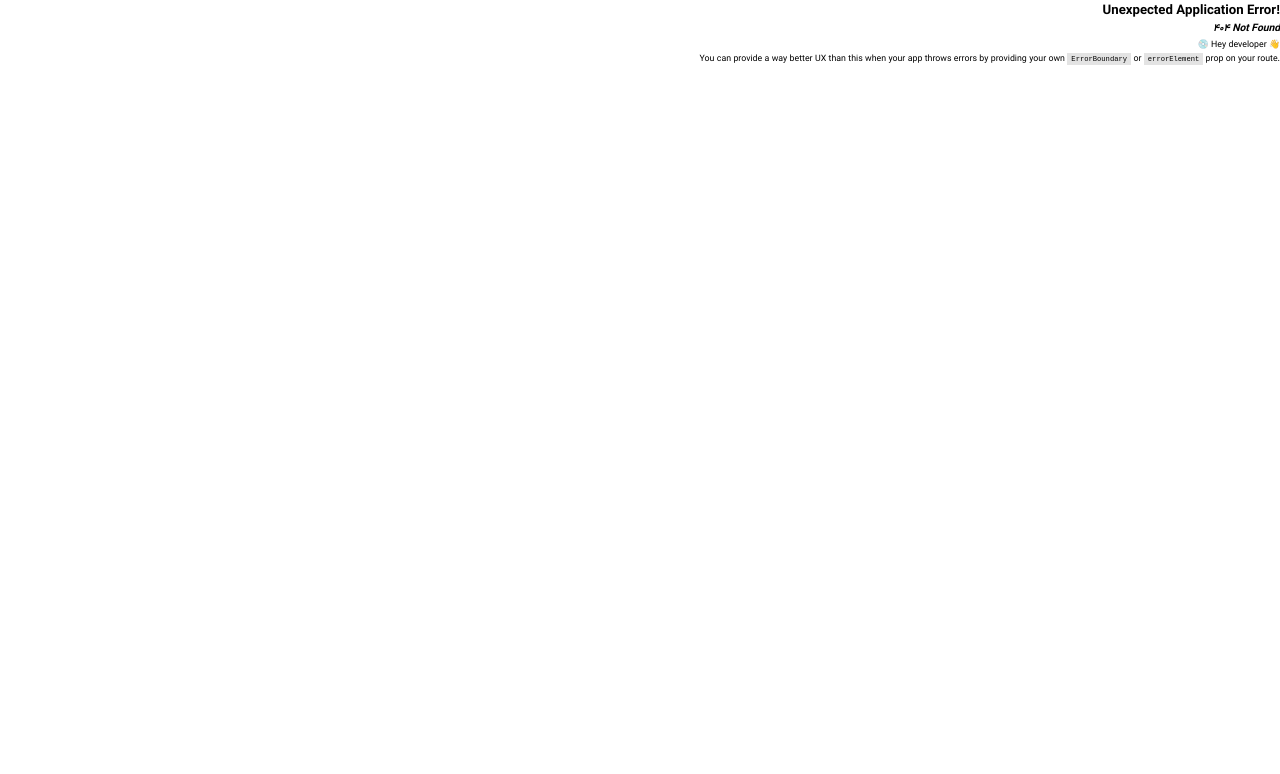
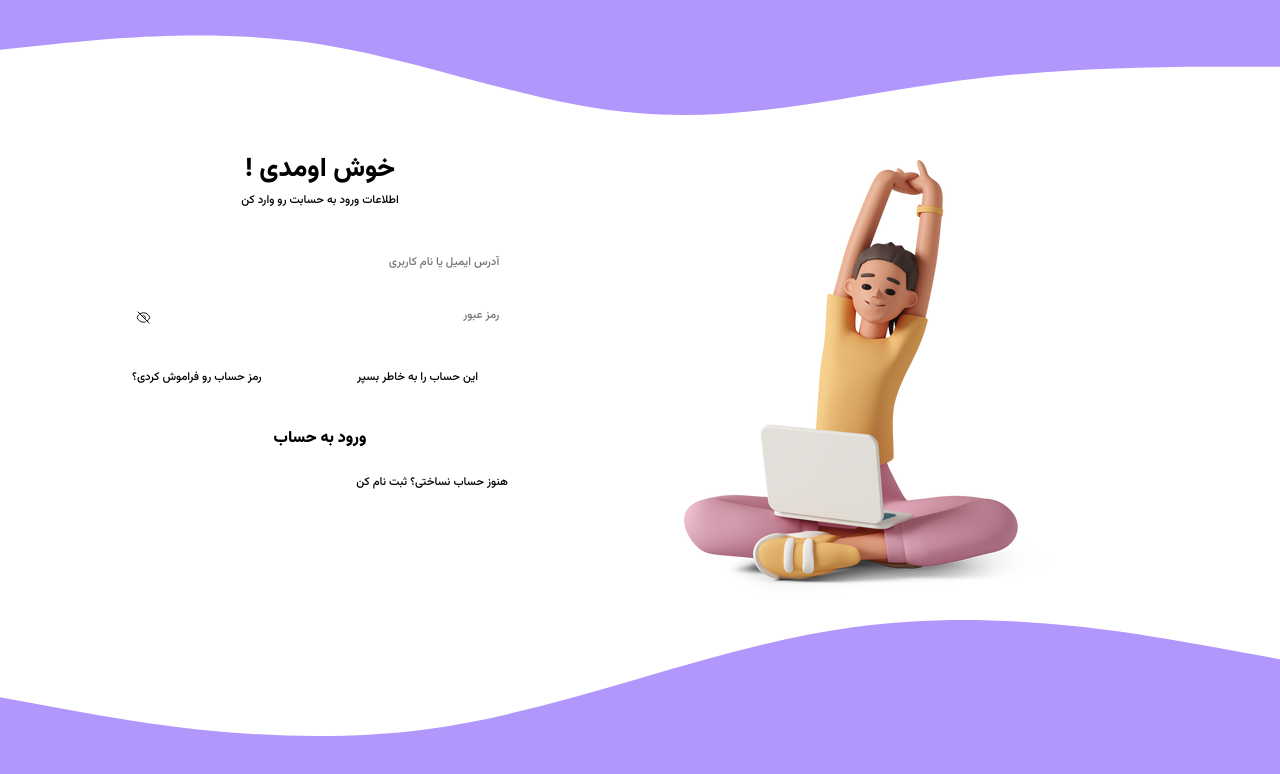
Before and after one commit to Mori30r/QuizBox, a React (Vite) app in the folder react/: page /login in a window 1280 px wide. Before the commit this address had no page. Shown: the top 774 px of the page. Built offline with nearby package versions, Linux system fonts and the light colour scheme.

Commit message:
Create LoginPage

```diff
--- /dev/null
+++ b/react/src/pages/Login.jsx
@@ -0,0 +1,122 @@
+import { styled } from "styled-components";
+
+import Girl from "../assets/images/girl.png";
+import Heading from "../ui/Heading";
+import SubHeading from "../ui/SubHeading";
+import Input from "../ui/Input";
+import Check from "../ui/Check";
+import Row from "./../ui/Row";
+import Button from "./../ui/Button";
+
+const StyledLogin = styled.div``;
+
+const Header = styled.header`
+    display: flex;
+    flex-direction: column;
+    align-items: center;
+    margin-bottom: 2rem;
+`;
+
+const Container = styled.div`
+    display: grid;
+    grid-template-columns: 1fr 1fr;
+`;
+
+const LoginForm = styled.div`
+    height: 80dvh;
+    display: flex;
+    flex-direction: column;
+    justify-content: center;
+    padding: 0 15rem;
+`;
+
+const Form = styled.form`
+    display: flex;
+    flex-direction: column;
+    gap: 2rem;
+`;
+
+const ImageContainer = styled.div`
+    position: relative;
+`;
+
+const Image = styled.img`
+    position: absolute;
+    z-index: 1;
+    top: 20dvh;
+    left: 5rem;
+`;
+
+function Login() {
+    return (
+        <StyledLogin>
+            <WaveTop />
+            <Container>
+                <LoginForm>
+                    <Form>
+                        <Header>
+                            <Heading>! خوش اومدی</Heading>
+                            <SubHeading>
+                                اطلاعات ورود به حسابت رو وارد کن
+                            </SubHeading>
+                        </Header>
+                        <Input shape="underline">
+                            آدرس ایمیل یا نام کاربری
+                        </Input>
+                        <Input type="password" shape="underline" password>
+                            رمز عبور
+                        </Input>
+                        <Row>
+                            <SubHeading>رمز حساب رو فراموش کردی؟</SubHeading>
+                            <Check id="remember">
+                                این حساب را به خاطر بسپر
+                            </Check>
+                        </Row>
+                        <Button type="primary">ورود به حساب</Button>
+                        <SubHeading>هنوز حساب نساختی؟ ثبت نام کن</SubHeading>
+                    </Form>
+                </LoginForm>
+                <ImageContainer>
+                    <Image src={Girl} />
+                </ImageContainer>
+            </Container>
+            <WaveBottom />
+        </StyledLogin>
+    );
+}
+
+const TopSvg = styled.svg`
+    position: absolute;
+    top: 0;
+    left: 0;
+`;
+
+function WaveTop() {
+    return (
+        <TopSvg viewBox="0 0 1280 115">
+            <path
+                d="M0 49.7562L53 44.1316C107 38.9396 213 27.6904 320 44.1316C427 61.0054 533 105.137 640 113.358C747 122.011 853 94.3204 960 80.4752C1067 66.63 1173 66.63 1227 66.63H1280V0H1227C1173 0 1067 0 960 0C853 0 747 0 640 0C533 0 427 0 320 0C213 0 107 0 53 0H0V49.7562Z"
+                fill="#B197FC"
+            />
+        </TopSvg>
+    );
+}
+
+const BottomSvg = styled.svg`
+    position: absolute;
+    bottom: 0;
+    left: 0;
+`;
+
+function WaveBottom() {
+    return (
+        <BottomSvg viewBox="0 0 1280 180">
+            <path
+                d="M0 77.2198L71 90.2049C142 103.19 284 128.161 427 109.183C569 90.2049 711 26.2782 853 7.29993C996 -12.6772 1138 13.2931 1209 26.2782L1280 39.2633V269H1209C1138 269 996 269 853 269C711 269 569 269 427 269C284 269 142 269 71 269H0V77.2198Z"
+                fill="#B197FC"
+            />
+        </BottomSvg>
+    );
+}
+
+export default Login;
--- a/react/src/pages/ProfileEdit.jsx
+++ b/react/src/pages/ProfileEdit.jsx
@@ -104,23 +104,40 @@ function ProfileEdit() {
             </Header>
             <Form onSubmit={handleSubmit(HandleForm)}>
                 <Container>
-                    <Input register={{ ...register("lname") }}>
+                    <Input shape="normal" register={{ ...register("lname") }}>
                         نام خانوادگی
                     </Input>
-                    <Input register={{ ...register("fname") }}>نام</Input>
-                    <Input register={{ ...register("username") }} fullWidth>
+                    <Input shape="normal" register={{ ...register("fname") }}>
+                        نام
+                    </Input>
+                    <Input
+                        shape="normal"
+                        register={{ ...register("username") }}
+                        fullWidth
+                    >
                         نام کاربری
                     </Input>
-                    <Input register={{ ...register("major") }}>
+                    <Input shape="normal" register={{ ...register("major") }}>
                         رشته تحصیلی
                     </Input>
-                    <Input register={{ ...register("university") }}>
+                    <Input
+                        shape="normal"
+                        register={{ ...register("university") }}
+                    >
                         دانشگاه
                     </Input>
-                    <Input register={{ ...register("email") }} fullWidth>
+                    <Input
+                        shape="normal"
+                        register={{ ...register("email") }}
+                        fullWidth
+                    >
                         آدرس ایمیل
                     </Input>
-                    <Input register={{ ...register("phone") }} fullWidth>
+                    <Input
+                        shape="normal"
+                        register={{ ...register("phone") }}
+                        fullWidth
+                    >
                         شماره همراه
                     </Input>
                     <Button type="primary">اعمال تغییرات</Button>
--- a/react/src/styles/GlobalStyles.jsx
+++ b/react/src/styles/GlobalStyles.jsx
@@ -114,6 +114,44 @@ const GlobalStyles = styled.createGlobalStyle`
         background: var(--color-purple-400);
         border-radius: 25px;
     }
+
+    input[type="checkbox"] {
+        -webkit-appearance: none;
+        appearance: none;
+        background-color: #fff;
+        margin: 0;
+
+        width: 1.4rem;
+        height: 1.4rem;
+        border: 0.2rem solid var(--color-purple-100);
+        border-radius: 0.15rem;
+        transform: translateY(-0.075rem);
+
+        display: grid;
+        place-content: center;
+
+        &::before {
+            content: "";
+            width: 1rem;
+            height: 1rem;
+            transform: scale(0);
+            transition: 0.1s transform ease-in-out;
+            background-color: var(--color-purple-200);
+            transform-origin: bottom left;
+            clip-path: polygon(
+                14% 44%,
+                0 65%,
+                50% 100%,
+                100% 16%,
+                80% 0%,
+                43% 62%
+            );
+        }
+
+        &:checked::before {
+            transform: scale(1);
+        }
+    }
 `;
 
 export default GlobalStyles;
--- a/react/src/ui/Button.jsx
+++ b/react/src/ui/Button.jsx
@@ -3,7 +3,7 @@ import { breakPoint4 } from "../constants/breakpoints";
 
 const types = {
     primary: css`
-        font-size: 1.5rem;
+        font-size: 1.8rem;
         background-color: var(--color-purple-200);
         color: var(--color-purple-0);
 
--- /dev/null
+++ b/react/src/ui/Check.jsx
@@ -0,0 +1,26 @@
+import { styled } from "styled-components";
+
+const StyledCheck = styled.div`
+    display: flex;
+    justify-content: flex-end;
+    align-items: center;
+    gap: 2rem;
+    margin: 2rem 0;
+`;
+
+const Label = styled.label`
+    font-size: 1.3rem;
+    font-weight: 500;
+    color: var(--color-grey-300);
+`;
+
+function Check({ children, id, register }) {
+    return (
+        <StyledCheck>
+            <Label htmlFor={id}>{children}</Label>
+            <input {...register} id={id} type="checkbox" />
+        </StyledCheck>
+    );
+}
+
+export default Check;
--- a/react/src/ui/Input.jsx
+++ b/react/src/ui/Input.jsx
@@ -1,4 +1,6 @@
-import { styled } from "styled-components";
+import { css, styled } from "styled-components";
+import { HiOutlineEye, HiOutlineEyeSlash } from "react-icons/hi2";
+import { useState } from "react";
 
 const InputContainer = styled.div`
     position: relative;
@@ -9,36 +11,106 @@ const InputContainer = styled.div`
     direction: rtl;
 `;
 
+const labelTypes = {
+    underline: css`
+        font-size: 1.2rem;
+        display: none;
+        color: var(--color-grey-300);
+    `,
+    normal: css`
+        font-size: 1.5rem;
+        color: var(--color-purple-0);
+    `,
+};
+
 const Label = styled.label`
-    font-size: 1.6rem;
     font-weight: 600;
     margin-bottom: 0.5rem;
-    color: var(--color-grey-0);
+    ${(props) => labelTypes[props.shape]}
 `;
 
+const inputTypes = {
+    underline: css`
+        background-color: "";
+        border: none;
+        border-radius: 0;
+        border-bottom: solid 1px var(--color-grey-300);
+
+        &:focus {
+            color: var(--color-grey-500);
+        }
+    `,
+    normal: css`
+        background-color: var(--color-purple-0);
+        border-radius: 6px;
+        border: none;
+
+        &:focus {
+            color: var(--color-grey-500);
+            background-color: var(--color-grey-100);
+        }
+    `,
+};
+
 const StyledInput = styled.input`
-    background-color: var(--color-purple-0);
     height: 4rem;
     font-size: 1.3rem;
     font-weight: 500;
     color: var(--color-grey-300);
-    border: none;
-    border-radius: 6px;
     padding: 1rem;
     transition: all 0.2s;
+    width: 100%;
+    ${(props) => inputTypes[props.shape]}
 
     &:focus {
         outline: none;
-        color: var(--color-grey-500);
-        background-color: var(--color-grey-100);
     }
 `;
 
-function Input({ id, children, fullWidth, register }) {
+const Icon = styled.div`
+    position: absolute;
+    left: 0.5rem;
+    top: 50%;
+    transform: translateY(-25%);
+`;
+
+const Container = styled.div`
+    position: relative;
+`;
+
+function Input({ id, children, fullWidth, register, type, shape }) {
+    const [isHidden, setIsHidden] = useState(true);
     return (
         <InputContainer $fullWidth={fullWidth}>
-            <Label htmlFor={id}>{children}</Label>
-            <StyledInput {...register} id={id} />
+            <Label htmlFor={id} shape={shape} type={type}>
+                {children}
+            </Label>
+            <Container>
+                <StyledInput
+                    {...register}
+                    placeholder={shape === "underline" && children}
+                    shape={shape}
+                    id={id}
+                    type={type === "password" ? isHidden && "password" : type}
+                />
+                <Icon onClick={() => setIsHidden((isHidden) => !isHidden)}>
+                    {type === "password" && (
+                        <>
+                            {isHidden ? (
+                                <HiOutlineEyeSlash
+                                    color="var(--color-purple-400)"
+                                    size={15}
+                                />
+                            ) : (
+                                <HiOutlineEye
+                                    color="var(--color-purple-400)"
+                                    size={15}
+                                />
+                            )}
+                        </>
+                    )}
+                </Icon>
+            </Container>
         </InputContainer>
     );
 }
--- a/react/src/ui/SubHeading.jsx
+++ b/react/src/ui/SubHeading.jsx
@@ -8,8 +8,12 @@ const StyledSubHeading = styled.p`
             : "var(--color-grey-300)"};
 `;
 
-function SubHeading({ children, type }) {
-    return <StyledSubHeading type={type}>{children}</StyledSubHeading>;
+function SubHeading({ children, type, role }) {
+    return (
+        <StyledSubHeading role={role} type={type}>
+            {children}
+        </StyledSubHeading>
+    );
 }
 
 export default SubHeading;
```
Also changed, not shown: react/src/Router/AppRouter.jsx (+7 -2 lines), react/src/assets/images/girl.png (added).
